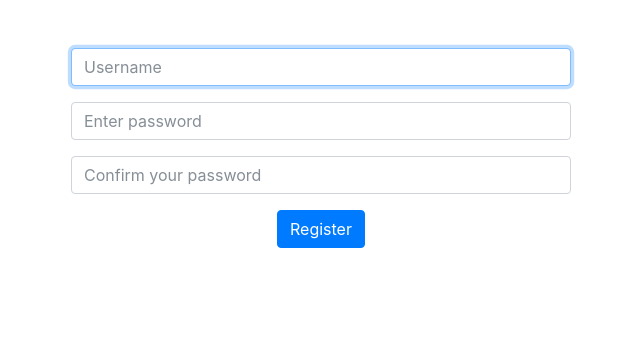
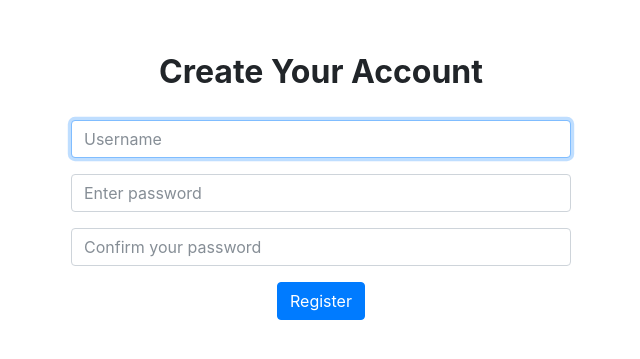
Before and after one commit to nicolavic98/wyguide, a Flask app: page /register in a window 1280 px wide. Shown: the part 78-437 px from the top of the page, without its empty margins (319-959 px from the left). Run offline with Flask 2, Linux system fonts and the light colour scheme; some libraries are stand-ins or nearby versions.

Commit message:
Update register.html

```diff
--- a/templates/register.html
+++ b/templates/register.html
@@ -5,6 +5,8 @@
 {% endblock %}
 
 {% block main %}
+
+    <center> <strong> <font size="+3"> Create Your Account </font> </strong> </center> <br>
     <form action="/register" method="post">
         <div class="form-group">
             <center> <input style="width: 500px" autocomplete="off" autofocus class="form-control" name="username" placeholder="Username" type="text"/> </center>
```
